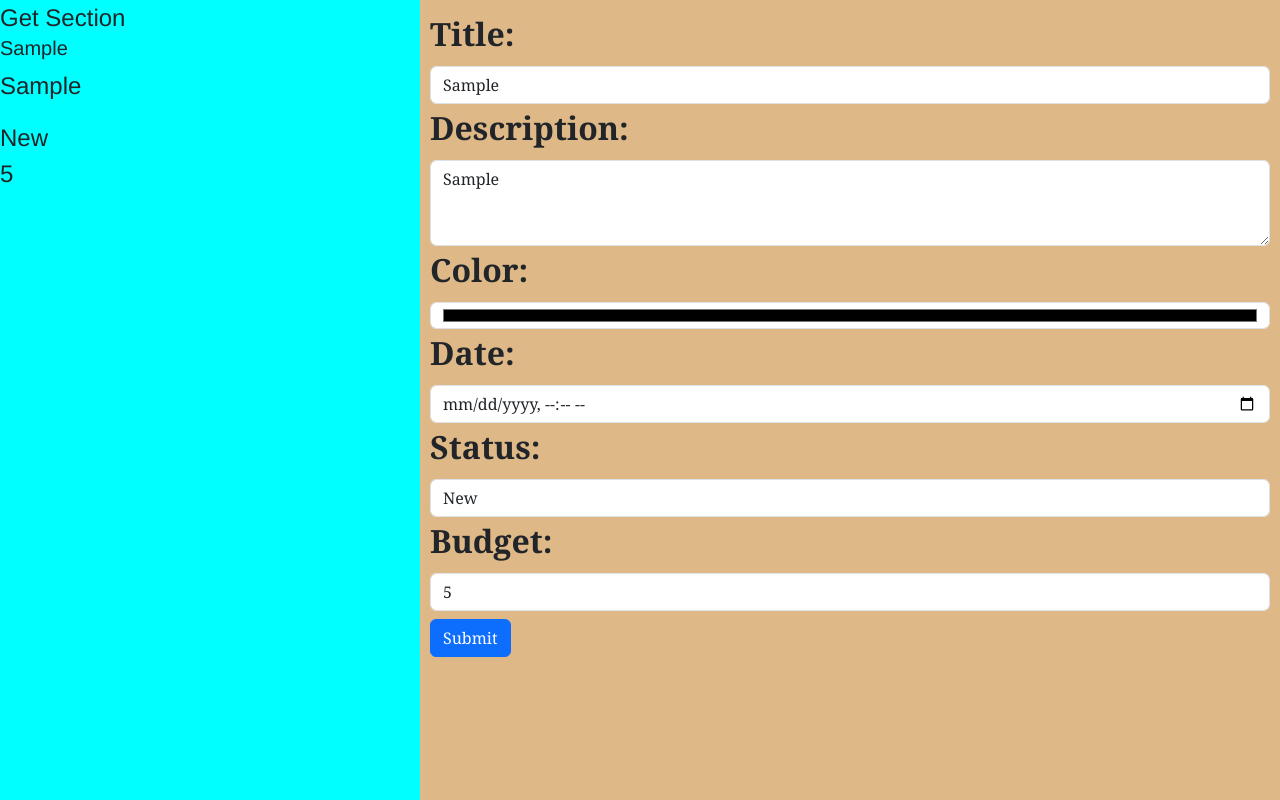
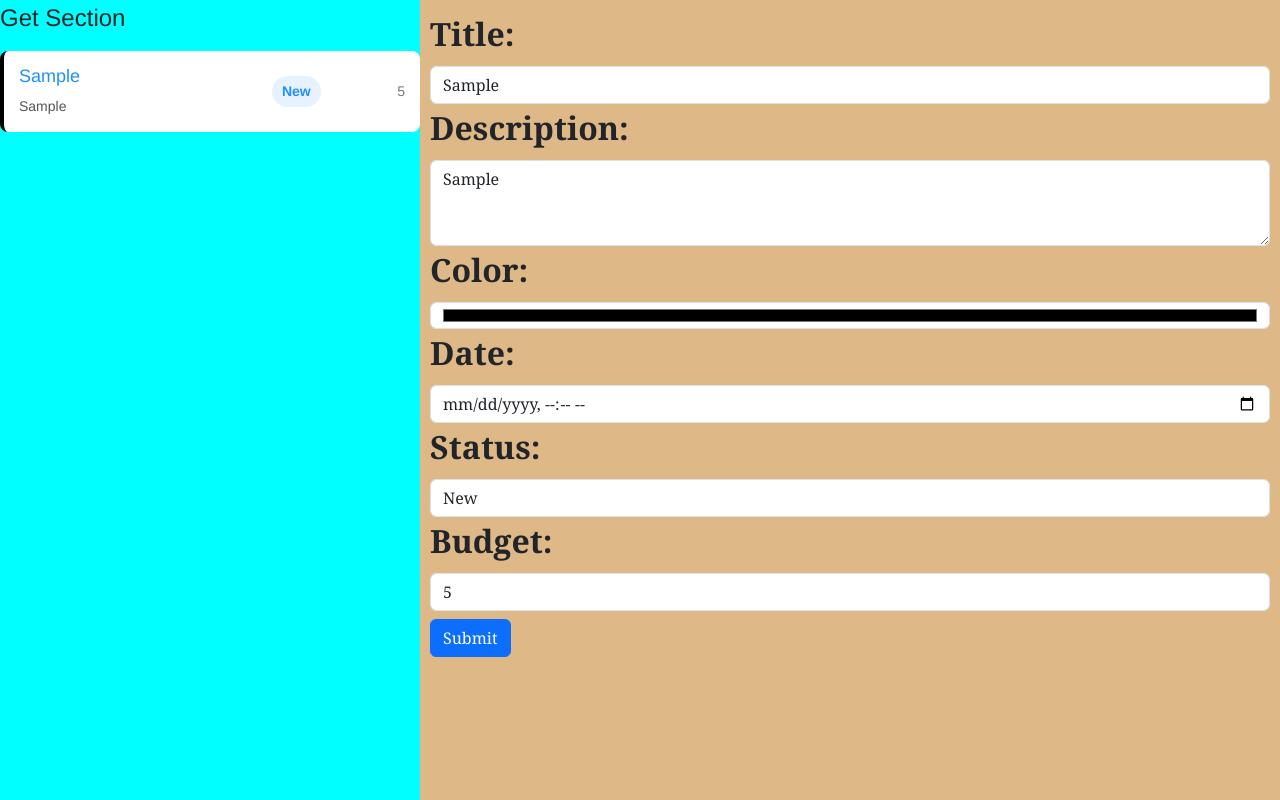
Before and after one commit to AshleeHODOR/106, a plain HTML site: page index.html in a window 1280 px wide. Both pictures are taken after typing "Sample", "Sample", "5" into the empty fields and a click on the button "Submit". Shown: the top 800 px of the page. Drawn offline with nearby package versions, Linux system fonts and the light colour scheme.

Commit message:
106 - tasks with color

```diff
--- a/scripts/app.js
+++ b/scripts/app.js
@@ -18,16 +18,16 @@ function saveTask(){
 
 function displayTask(task){
     let syntax = `
-        <div>
-            <div>
-                <div>
+        <div class="task-container" style="border-color:${task.color}">
+            <div class="task">
+                <div class="task-information">
                     <h5>${task.title}</h5>
                     <p>${task.description}</p>
                 </div>
 
-                <div>${task.status}</div>
+                <div class="task-status">${task.status}</div>
 
-                <div>
+                <div class="task-date-budget">
                     <span>${task.date}</span>
                     <span>${task.budget}</span>
                 </div>
--- a/style/mystyle.css
+++ b/style/mystyle.css
@@ -16,3 +16,56 @@ main{
     font-family: Georgia, 'Times New Roman', Times, serif;
     padding: 10px;
 }
+
+/* Task section */
+.task-container {
+    margin: 15px 0px;
+    border-left: 4px solid #e0e0e0;
+    border-radius: 8px;
+    background-color: white;
+    box-shadow: 0 2px 80x rgba(0,0,0,0.1);
+}
+
+.task-container:hover {
+    box-shadow: 0 4px 8px rgba(0, 0, 0, 0.1);
+}
+
+.task {
+    padding: 15px;
+    display: flex;
+    justify-content: space-between;
+    align-items: center;
+}
+
+.task-information {
+    flex: 3;
+}
+
+.task-information h5 {
+    color: #1e90ff;
+    font-size: 18px;
+}
+
+.task-information p {
+    margin: 0;
+    color: #555555;
+    font-size: 14px;
+}
+
+.task-status {
+    background-color: #e6f2ff;
+    color: #1e90ff;
+    padding: 5px 10px;
+    border-radius: 20px;
+    font-size: 14px;
+    font-weight: bold;
+}
+
+.task-date-budget {
+    flex: 1;
+    display: flex;
+    flex-direction: column;
+    align-items: flex-end;
+    font-size: 14px;
+    color: #777777;
+}
```
